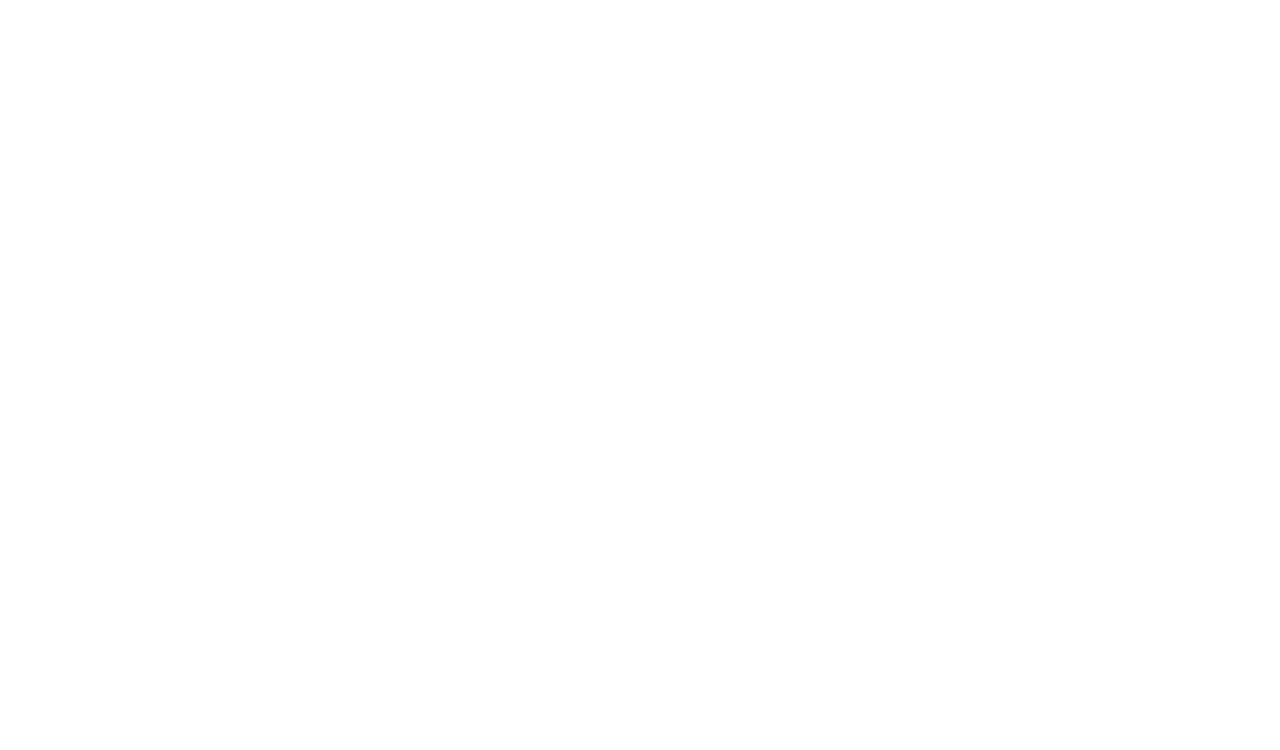
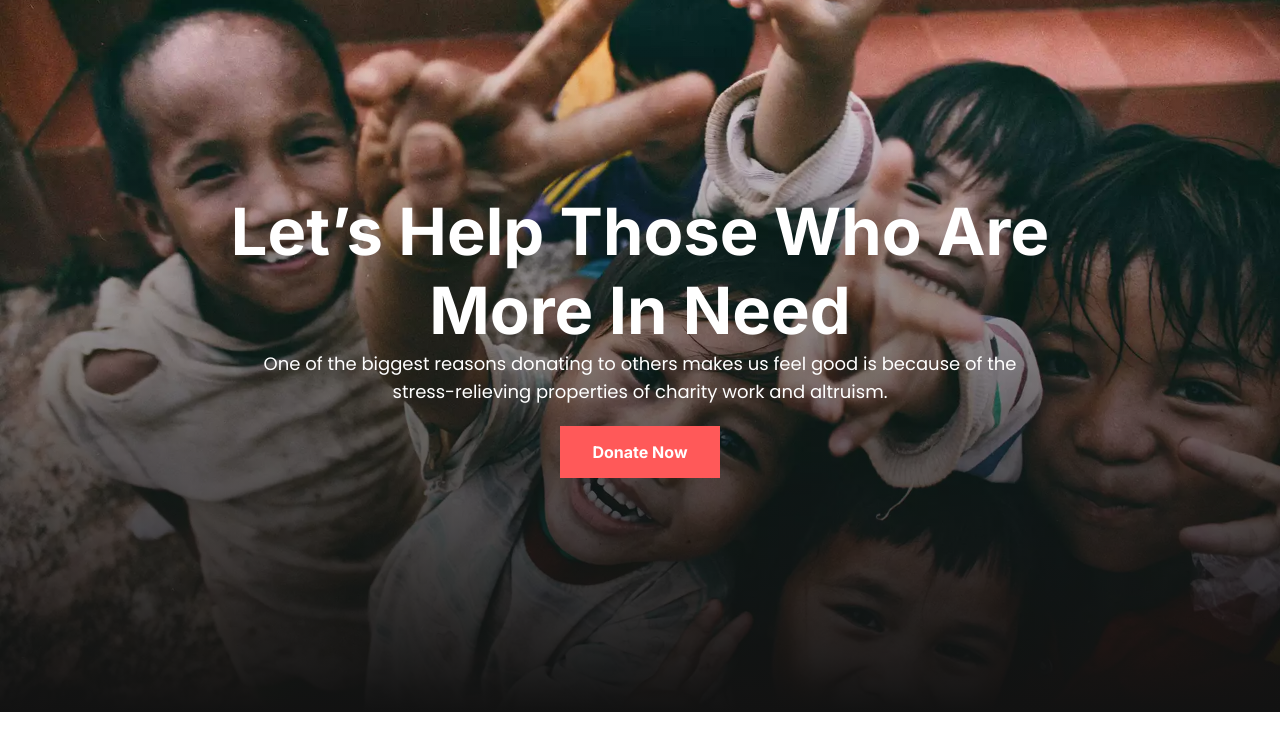
Before and after one commit to shahporanrazu/donate, a plain HTML site: page index.html in a window 1280 px wide. Drawn offline with Linux system fonts and the light colour scheme.

Commit message:
update 1

```diff
--- a/css/style.css
+++ b/css/style.css
@@ -0,0 +1,63 @@
+* {
+    margin: 0;
+}
+
+h1,
+h2,
+h3,
+h4 {
+    font-family: 'Inter', sans-serif;
+}
+
+p {
+    font-family: 'Poppins', sans-serif;
+}
+
+button {
+    background-color: #FF5959;
+    display: flex;
+    width: 160px;
+    padding: 16px 12px;
+    justify-content: center;
+    align-items: center;
+    border: 0;
+    margin: auto;
+    color: #fff;
+    font-size: 16px;
+    font-family: 'Inter', sans-serif;
+    font-weight: 600;
+}
+
+#hero_section {
+    position: absolute;
+    width: 100%;
+    height: 65%;
+    background-repeat: no-repeat;
+    background-size: cover;
+    background-image:
+        linear-gradient(360deg, #121212 0%, rgba(18, 18, 18, 0) 100%),
+        url('../images/kids.webp');
+    background-position: center center;
+    padding-top: 15%;
+
+}
+
+#hero_section h1 {
+    font-size: 65px;
+    font-weight: 700;
+    line-height: 79px;
+    letter-spacing: 0px;
+    text-align: center;
+    color: #fff;
+}
+
+#hero_section p {
+    font-size: 18px;
+    line-height: 28px;
+    text-align: center;
+    color: #FFFFFF;
+}
+
+#hero_section button {
+    margin-top: 20px;
+}
--- a/index.html
+++ b/index.html
@@ -6,10 +6,19 @@
     <meta http-equiv="X-UA-Compatible" content="IE=edge">
     <meta name="viewport" content="width=device-width, initial-scale=1.0">
     <title>Donate to Help People</title>
+    <link rel="preconnect" href="https://fonts.googleapis.com">
+    <link rel="preconnect" href="https://fonts.gstatic.com" crossorigin>
+    <link href="https://fonts.googleapis.com/css2?family=Inter:wght@700&family=Poppins&display=swap" rel="stylesheet">
     <link rel="stylesheet" href="css/style.css">
 </head>
 
 <body>
+    <section id="hero_section">
+        <h1>Let’s Help Those Who Are <br>More In Need</h1>
+        <p>One of the biggest reasons donating to others makes us feel good is because of the <br>stress-relieving
+            properties of charity work and altruism.</p>
+        <button type="button" onclick="alert('Thank you!')">Donate Now </button>
+    </section>
 
 </body>
 
```
Also changed, not shown: images/donation6.jpg (added), images/kids.webp (added).
